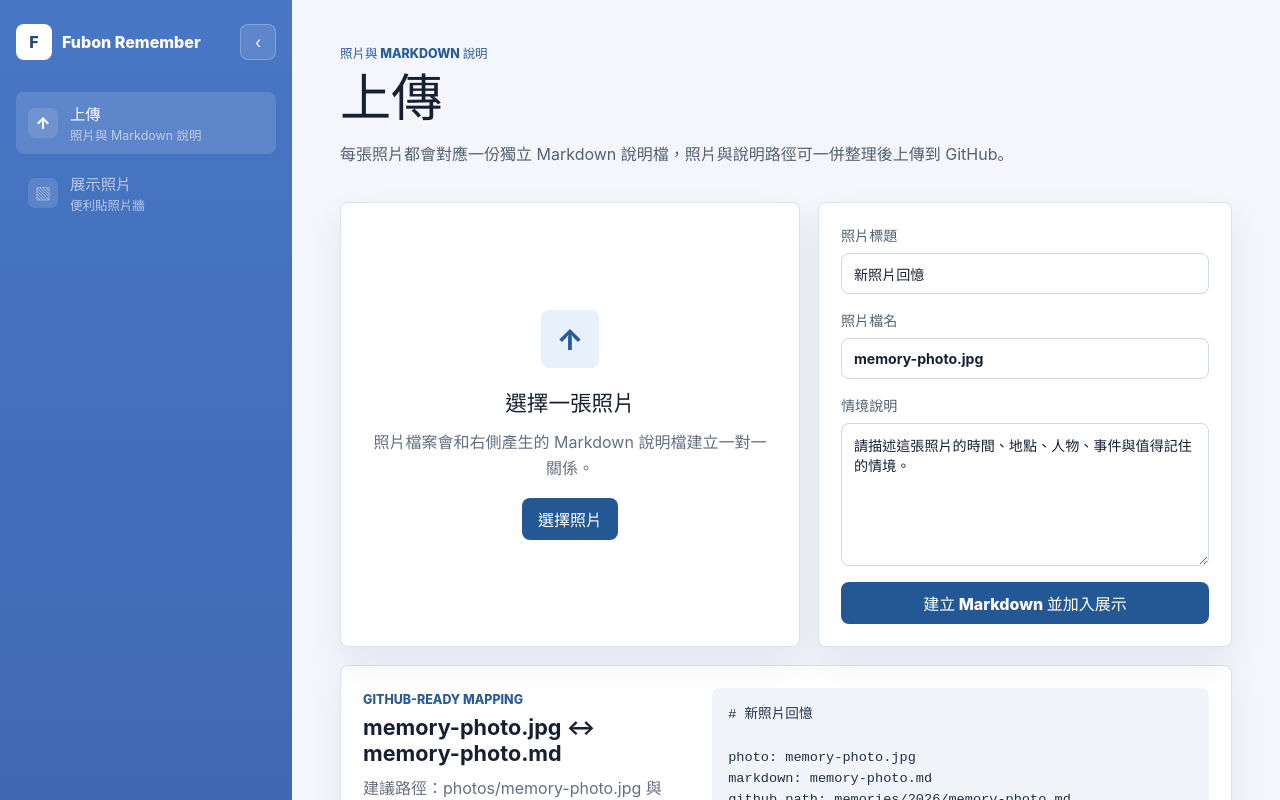
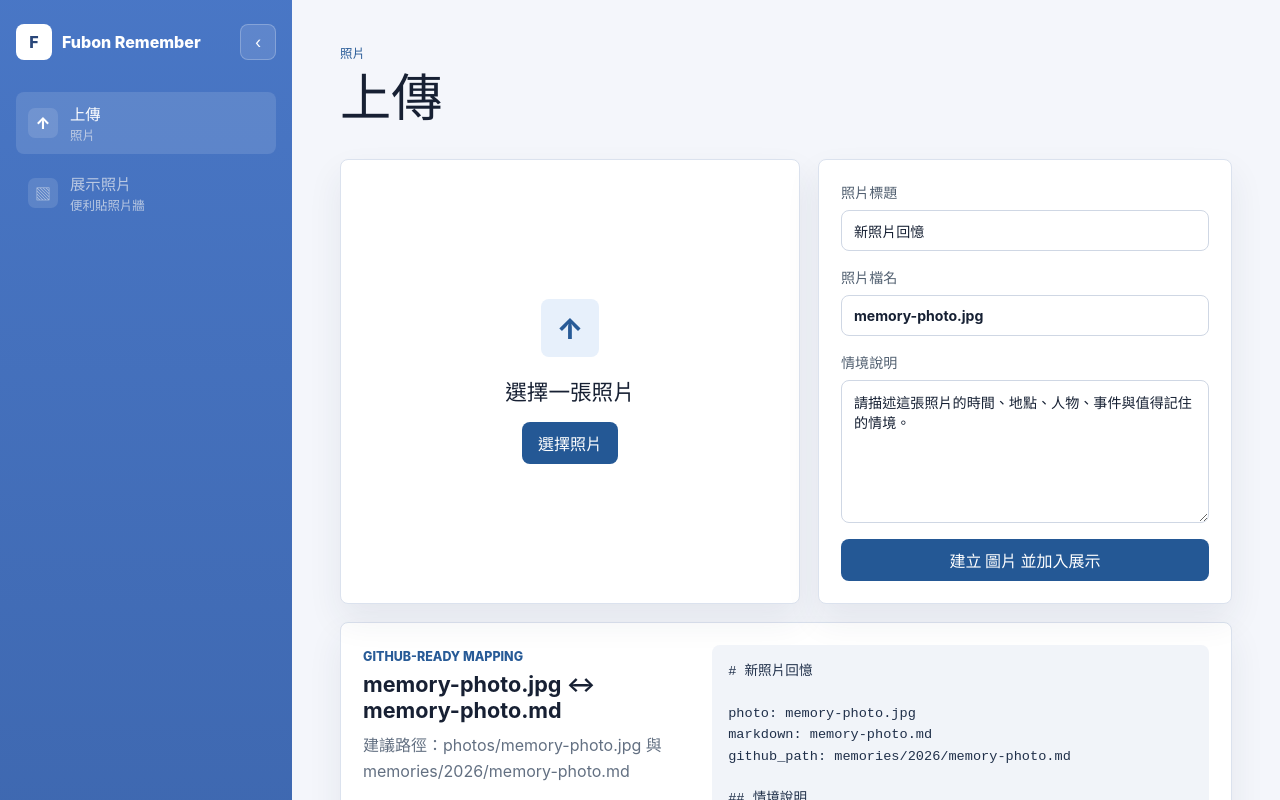
Before and after one commit to lin-chia-ying0630/fubon_remember, a Vue app: page / in a window 1280 px wide. Shown: the top 800 px of the page. Built offline with nearby package versions, Linux system fonts and the light colour scheme.

Commit message:
修改文字

```diff
--- a/src/App.vue
+++ b/src/App.vue
@@ -45,7 +45,7 @@ type StaticMemoryItem = Omit<MemoryItem, 'imageUrl'> & {
 const storageKey = 'fubon-remember-state'
 
 const navItems: NavItem[] = [
-  { id: 'upload', label: '上傳', meta: '照片與 Markdown 說明', icon: '↑' },
+  { id: 'upload', label: '上傳', meta: '照片', icon: '↑' },
   { id: 'gallery', label: '展示照片', meta: '便利貼照片牆', icon: '▧' },
 ]
 
@@ -433,9 +433,6 @@ function resetStoredMemories() {
       <section class="workspace__intro" aria-labelledby="page-title">
         <p class="eyebrow">{{ activeNavItem.meta }}</p>
         <h1 id="page-title">{{ activeNavItem.label }}</h1>
-        <p>
-          每張照片都會對應一份獨立 Markdown 說明檔，照片與說明路徑可一併整理後上傳到 GitHub。
-        </p>
       </section>
 
       <section v-if="activePage === 'upload'" class="upload-page" aria-label="上傳照片">
@@ -450,7 +447,6 @@ function resetStoredMemories() {
             <div v-else class="upload-dropzone__placeholder">
               <span class="upload-dropzone__icon" aria-hidden="true">↑</span>
               <h2>選擇一張照片</h2>
-              <p>照片檔案會和右側產生的 Markdown 說明檔建立一對一關係。</p>
             </div>
             <label class="file-button" for="photo-upload">選擇照片</label>
             <input id="photo-upload" type="file" accept="image/*" @change="handlePhotoChange" />
@@ -469,7 +465,7 @@ function resetStoredMemories() {
               情境說明
               <textarea v-model="situation" rows="7" aria-label="照片情境說明"></textarea>
             </label>
-            <button class="primary-button" type="submit">建立 Markdown 並加入展示</button>
+            <button class="primary-button" type="submit">建立 圖片 並加入展示</button>
           </form>
         </div>
 
@@ -490,7 +486,6 @@ function resetStoredMemories() {
         <div class="gallery-toolbar">
           <div>
             <span class="section-label">便利貼展示牆</span>
-            <h2>照片與 Markdown 說明一一對應</h2>
           </div>
           <button class="primary-button" type="button" @click="activePage = 'upload'">
             新增照片
```
Also changed, not shown: 1 other file (tests, documents, lock files or other folders).
